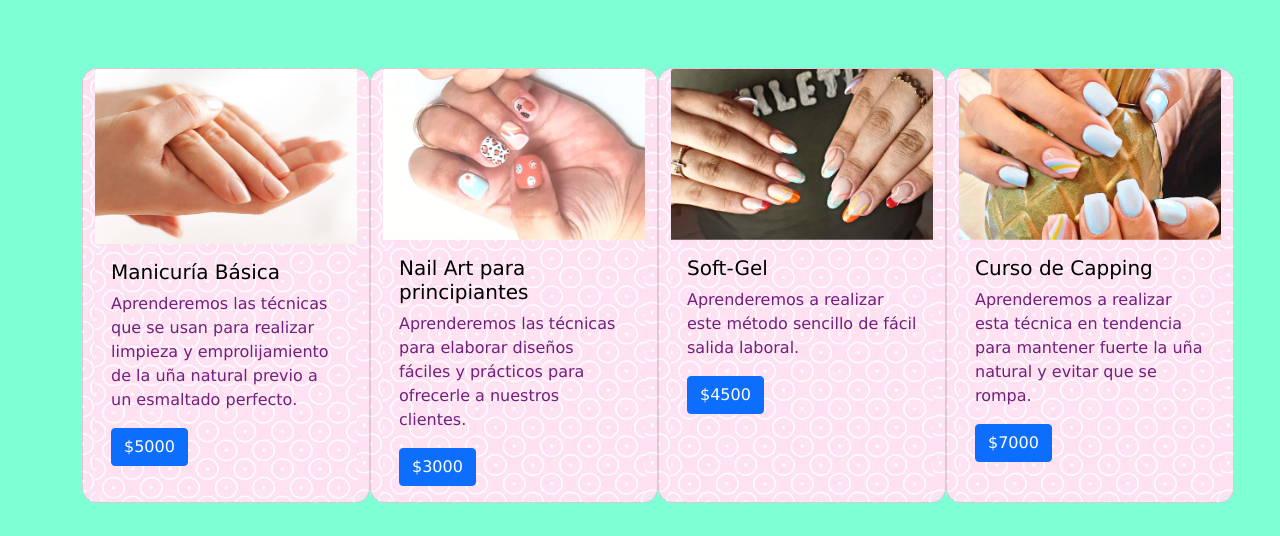
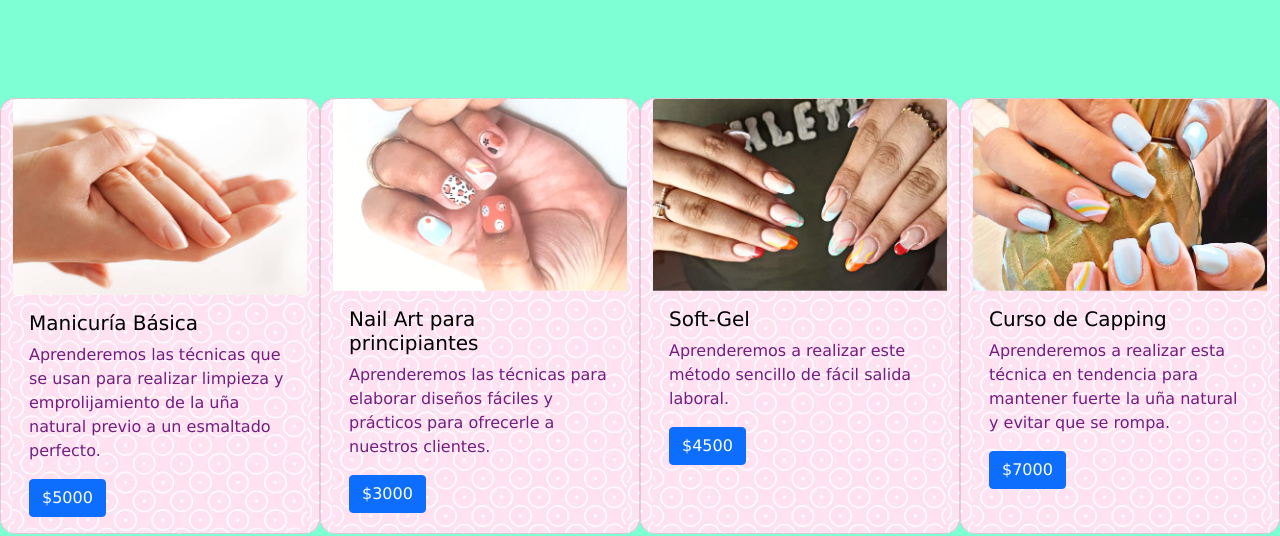
Before and after one commit to DDGUZMANO/Veneci, a plain HTML site: page paginas/capacitaciones.html in a window 1280 px wide. Shown: the part 272-808 px from the top of the page. Drawn offline with nearby package versions, Linux system fonts and the light colour scheme.

Commit message:
limpiando-errores

```diff
--- a/estilos.css
+++ b/estilos.css
@@ -131,7 +131,8 @@ li a:hover{
     flex-direction: row;
     flex-wrap: nowrap;
     justify-content: space-evenly;
-    margin: 70px;
+    margin-top: 100px;
+    margin-bottom: 100px;
 }
 .clientes div{
     background-image: url(multimedia/anana.jpg);
@@ -195,7 +196,6 @@ td{
     flex-wrap: nowrap;
     justify-content: space-between;
     align-content: flex-end;
-    height: 200px;
 }
 .footer section{
     width: 33%;
--- a/paginas/capacitaciones.html
+++ b/paginas/capacitaciones.html
@@ -43,7 +43,7 @@
 
     </header>
     <main class="row clientes">
-        <div class="card" style="width: 18rem;">
+        <div class="col card" style="width: 18rem;">
             <img src="../multimedia/manicuria.jpg" class="card-img-top" alt="...">
             <div class="card-body">
                 <h5 class="card-title">Manicuría Básica</h5>
@@ -51,7 +51,7 @@
                 <a href="#" class="btn btn-primary">$5000</a>
             </div>
         </div>
-        <div class="card" style="width: 18rem;">
+        <div class="col card" style="width: 18rem;">
             <img src="../multimedia/nailart.jpeg" class="card-img-top" alt="...">
             <div class="card-body">
                 <h5 class="card-title">Nail Art para principiantes</h5>
@@ -59,7 +59,7 @@
                 <a href="#" class="btn btn-primary">$3000</a>
             </div>
         </div>
-        <div class="card" style="width: 18rem;">
+        <div class="col card" style="width: 18rem;">
             <img src="../multimedia/soft-gel.jpeg" class="card-img-top" alt="...">
             <div class="card-body">
                 <h5 class="card-title">Soft-Gel</h5>
@@ -67,7 +67,7 @@
                 <a href="#" class="btn btn-primary">$4500</a>
             </div>
         </div>
-        <div class="card" style="width: 18rem;">
+        <div class="col card" style="width: 18rem;">
             <img src="../multimedia/capping.jpeg" class="card-img-top" alt="...">
             <div class="card-body">
                 <h5 class="card-title">Curso de Capping</h5>
```
Also changed, not shown: index.html (+3 -3 lines).
